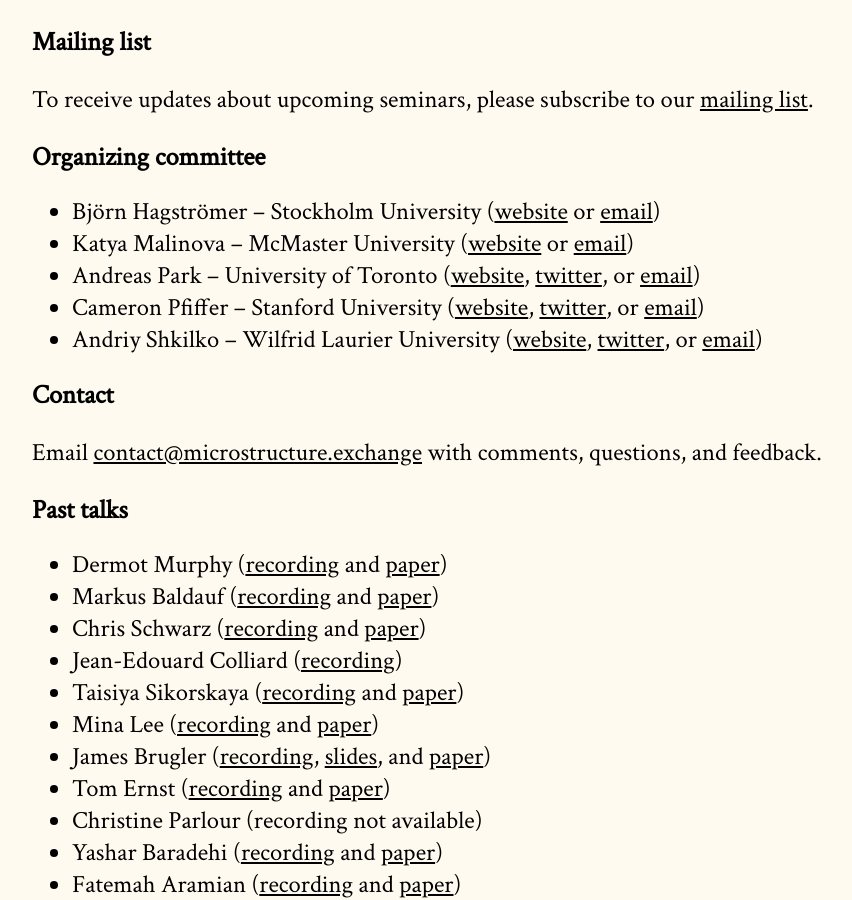
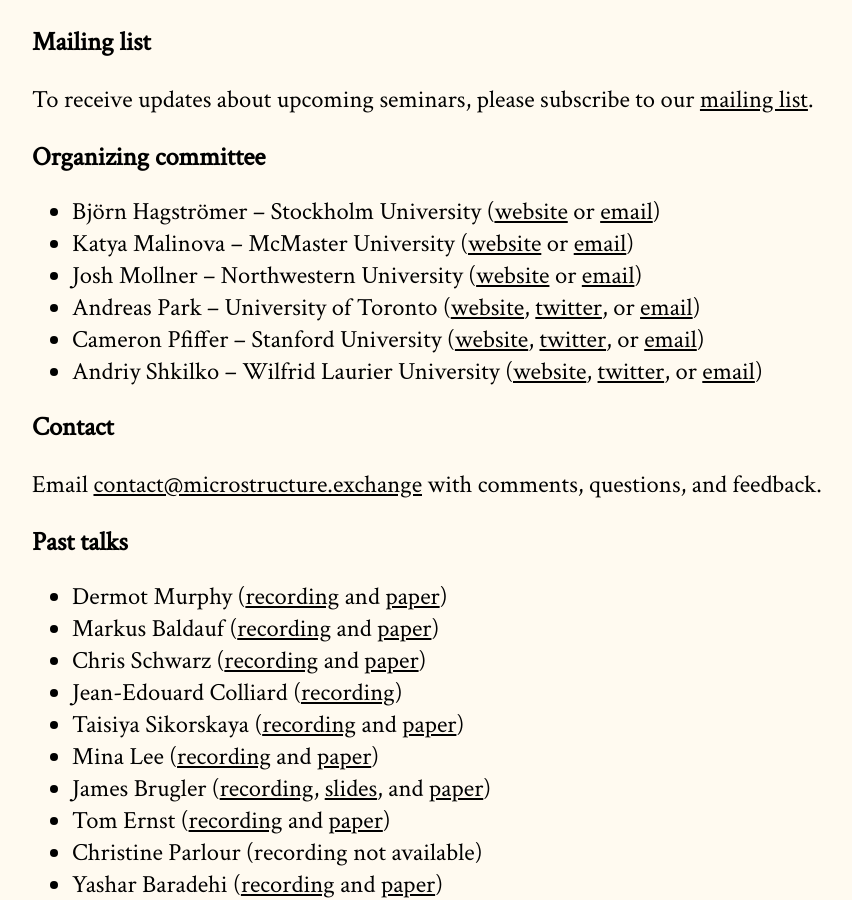
Before and after one commit to cpfiffer/microstructure.exchange, a Jekyll site: the page built from index.md, in a window 1280 px wide and 900 px high, scrolled down 1582 px. Shown: the whole window, without its empty margins (96-948 px from the left). Built offline with Jekyll 4.4.1, drawn with Linux system fonts in a browser that asks for light colours; some web fonts are replaced.

Commit message:
Update index.md

```diff
--- a/index.md
+++ b/index.md
@@ -34,6 +34,7 @@ To receive updates about upcoming seminars, please subscribe to our [mailing lis
 
 - Björn Hagströmer -- Stockholm University ([website](https://hagstromer.org/) or [email](mailto:bjh@sbs.su.se))
 - Katya Malinova -- McMaster University ([website](https://sites.google.com/site/katyamalinova/) or [email](mailto:malinovk@mcmaster.ca))
+- Josh Mollner -- Northwestern University ([website](https://sites.google.com/site/joshuamollner/) or [email](joshua.mollner@kellogg.northwestern.edu))
 - Andreas Park -- University of Toronto ([website](https://sites.google.com/site/parkandreas/), [twitter](https://twitter.com/financeutm), or [email](mailto:andreas.park@rotman.utoronto.ca))
 - Cameron Pfiffer -- Stanford University ([website](https://cameron.pfiffer.org), [twitter](https://twitter.com/cameron_pfiffer), or [email](mailto:cpfiffer@stanford.edu))
 - Andriy Shkilko -- Wilfrid Laurier University ([website](https://www.wlu.ca/academics/faculties/lazaridis-school-of-business-and-economics/faculty-profiles/andriy-shkilko/index.html), [twitter](https://twitter.com/AndriyShkilko), or [email](ashkilko@wlu.ca))
```
